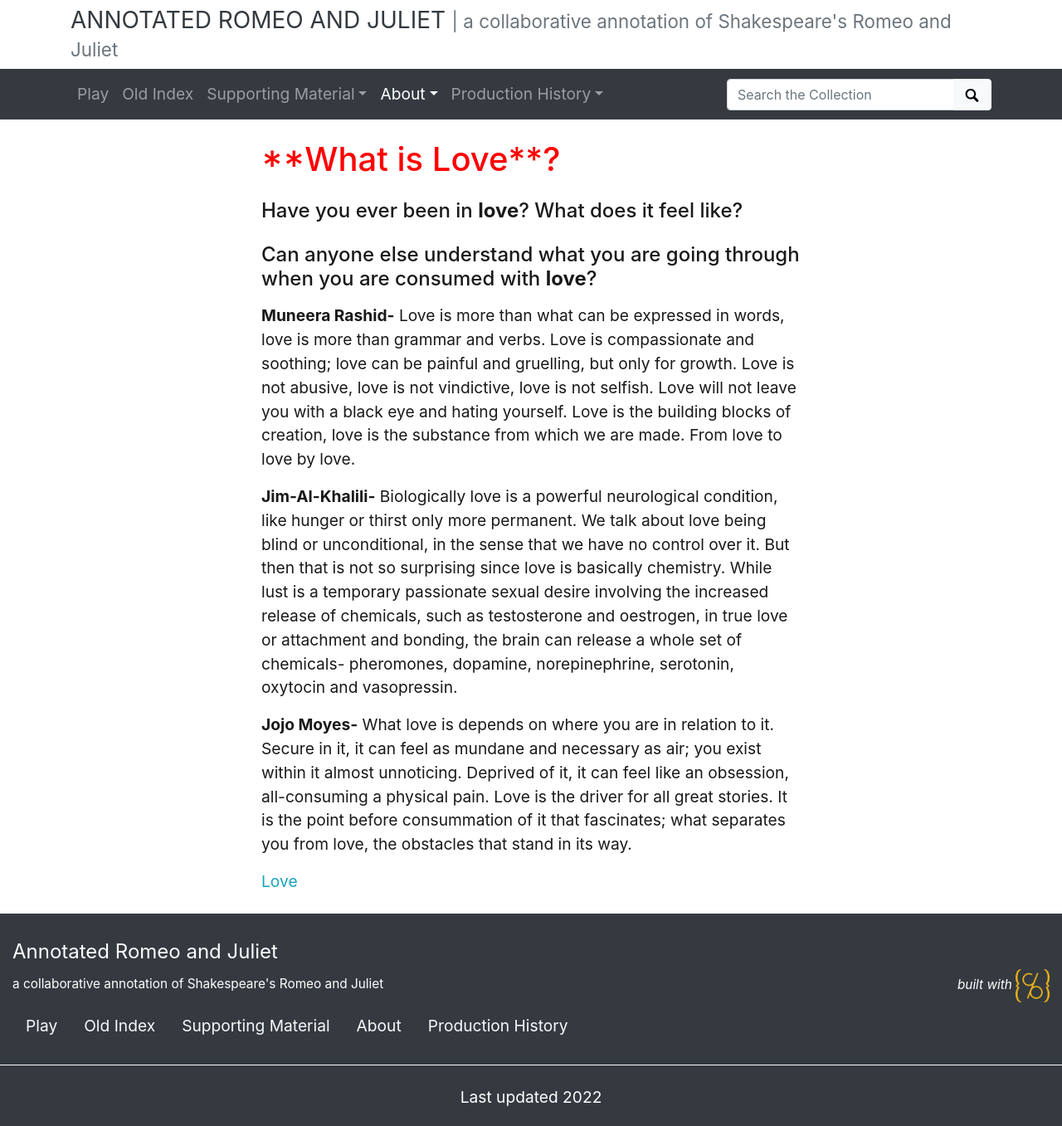
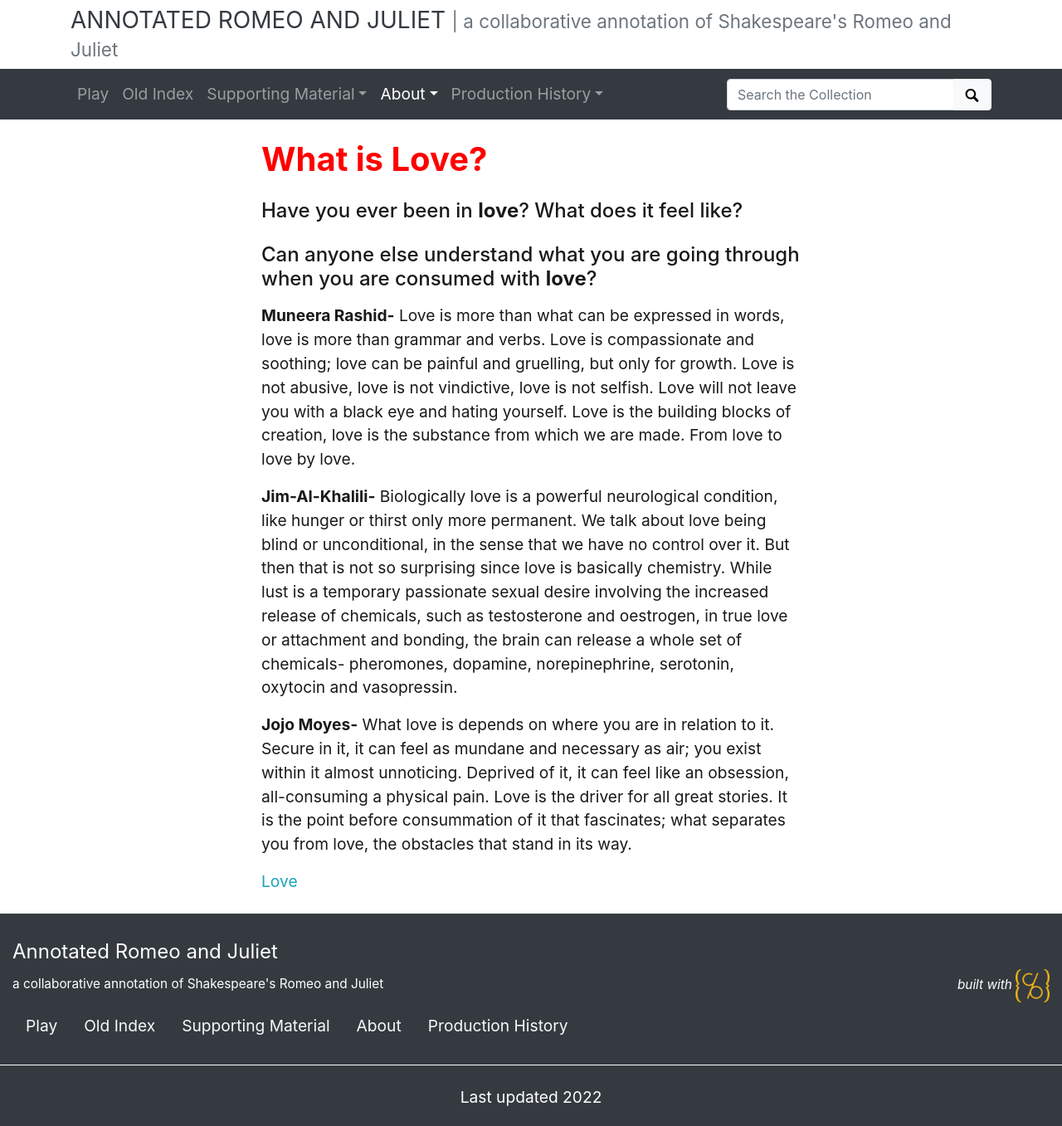
Before and after one commit to thecdil/romeoandjuliet, a Jekyll site: the page built from pages/Love.md, in a window 1280 px wide. Shown: the whole page at 83% size. Built offline with Jekyll 4.4.1, drawn with Linux system fonts in a browser that asks for light colours.

Commit message:
Update Love.md

```diff
--- a/pages/Love.md
+++ b/pages/Love.md
@@ -3,7 +3,7 @@ title: Love
 layout: about
 permalink: /love.html
 ---
-# <font color="red">**What is Love**?</font>
+# **<font color="red">What is Love?</font>**
 
 #### Have you ever been in **love**? What does it feel like?
 
```
